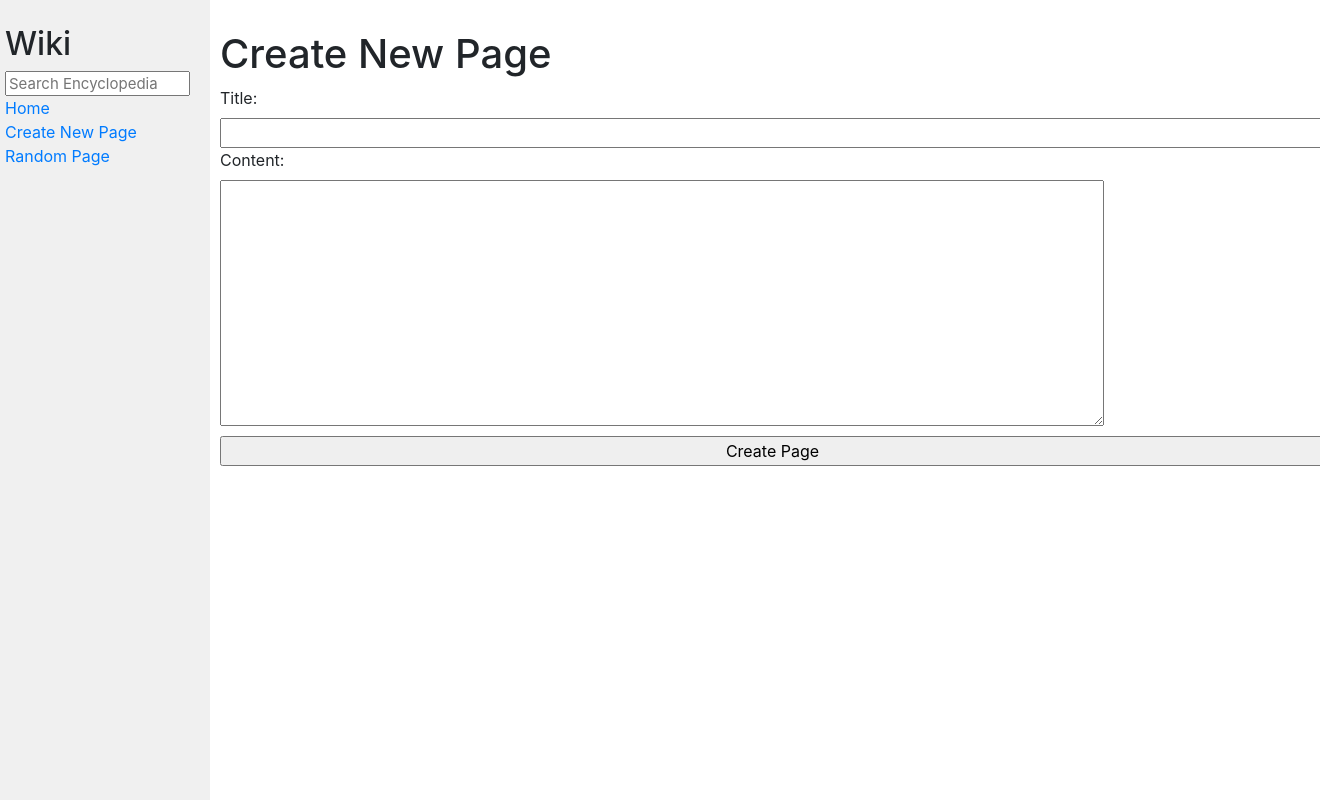
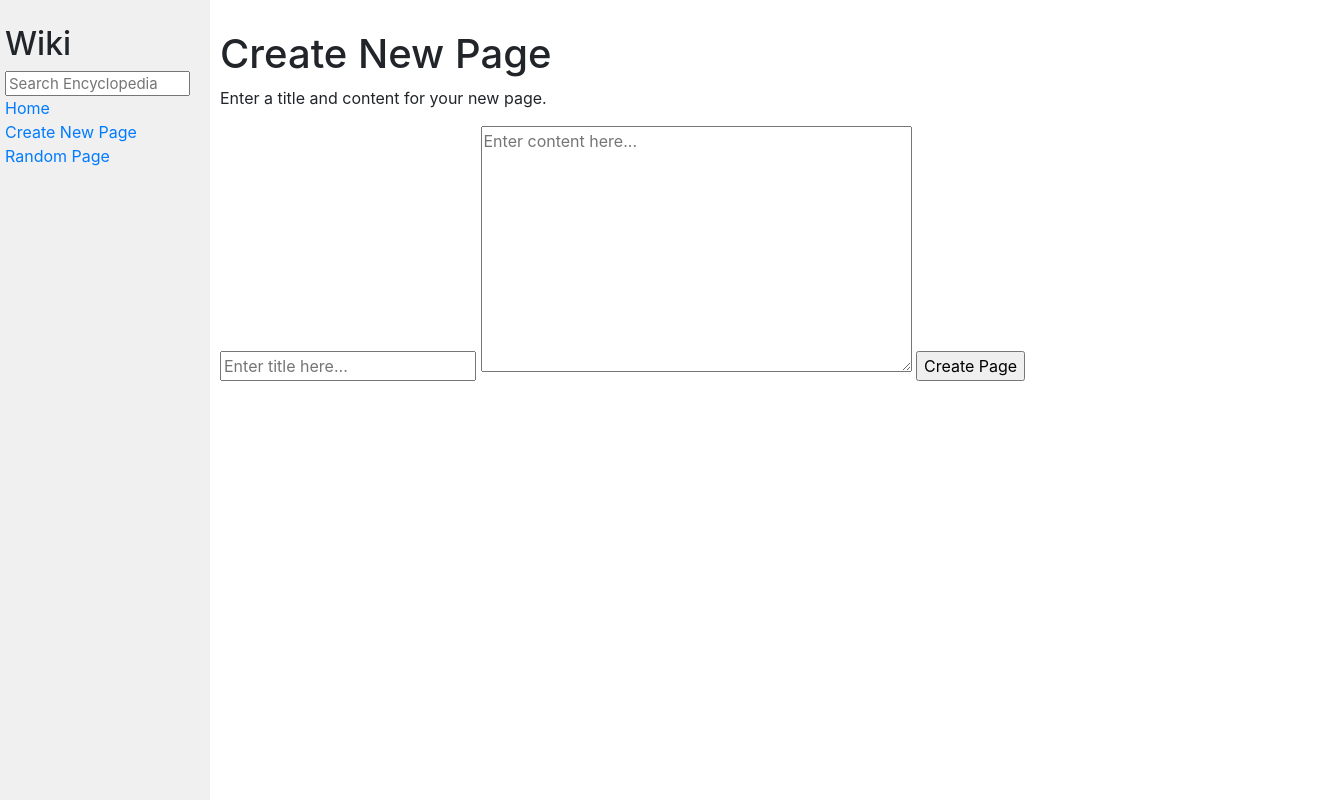
Before and after one commit to EricJostad/Wiki, a Django app: page /new in a window 1320 px wide; the page is wider, and only the part inside the window is pictured. Run offline with Django 3.2, Linux system fonts and the light colour scheme; some libraries are stand-ins or nearby versions.

Commit message:
Updating overall appearence of rendered NewEntryForm.

```diff
--- a/encyclopedia/static/encyclopedia/styles.css
+++ b/encyclopedia/static/encyclopedia/styles.css
@@ -12,25 +12,12 @@ h1 {
     padding-top: 20px;
 }
 
-/* textarea {
-    height: 90vh;
-    width: 80%;
-} */
-
-.NewEntryForm {
-    display: flex;
-    flex-direction: column;
-    align-items: left;
+.main {
+    padding: 10px;
 }
 
-.content-textarea {
-    width: 80%;
-    height: auto;
-    margin-bottom: 10px;
-}
-
-.main {
-    padding: 10px;
+.form {
+    container: center;
 }
 
 .search {
--- a/encyclopedia/templates/encyclopedia/new.html
+++ b/encyclopedia/templates/encyclopedia/new.html
@@ -6,12 +6,14 @@
 
 {% block body %}
     <h1>Create New Page</h1>
-
-    <form class="NewEntryForm" action="{% url 'encyclopedia:new' %}" method="post">
-        {% csrf_token %}
-        {{ form }}
-        <input type="submit" value="Create Page">
-    </form>
+    <div class ="form">
+        <p>Enter a title and content for your new page.</p>
+        <form class="NewEntryForm" action="{% url 'encyclopedia:new' %}" method="post">
+            {% csrf_token %}
+            {{ form }}
+            <input type="submit" value="Create Page">
+        </form>
+    </div>
     {% if messages %}
         {% for message in messages %}
             <div class="alert alert-danger" role="alert">
--- a/encyclopedia/views.py
+++ b/encyclopedia/views.py
@@ -7,14 +7,18 @@ from markdown2 import Markdown
 
 
 class NewEntryForm(forms.Form):
-    title = forms.CharField(label="Title", max_length=100)
-    content = forms.CharField(label="Content", widget=forms.Textarea(
-        attrs={"class": "content-textarea"}))
+    title = forms.CharField(label="", max_length=100, widget=forms.TextInput(
+        attrs={"placeholder": "Enter title here..."}
+    ))
+    content = forms.CharField(label="", widget=forms.Textarea(
+        attrs={"class": "content-textarea",
+               "placeholder": "Enter content here..."}
+    ))
 
 
 class EditEntryForm(forms.Form):
-    title = forms.CharField(label="Title", max_length=100)
-    content = forms.CharField(label="Content", widget=forms.Textarea(
+    title = forms.CharField(label="", max_length=100)
+    content = forms.CharField(label="", widget=forms.Textarea(
         attrs={"class": "content-textarea"}))
 
 
```
